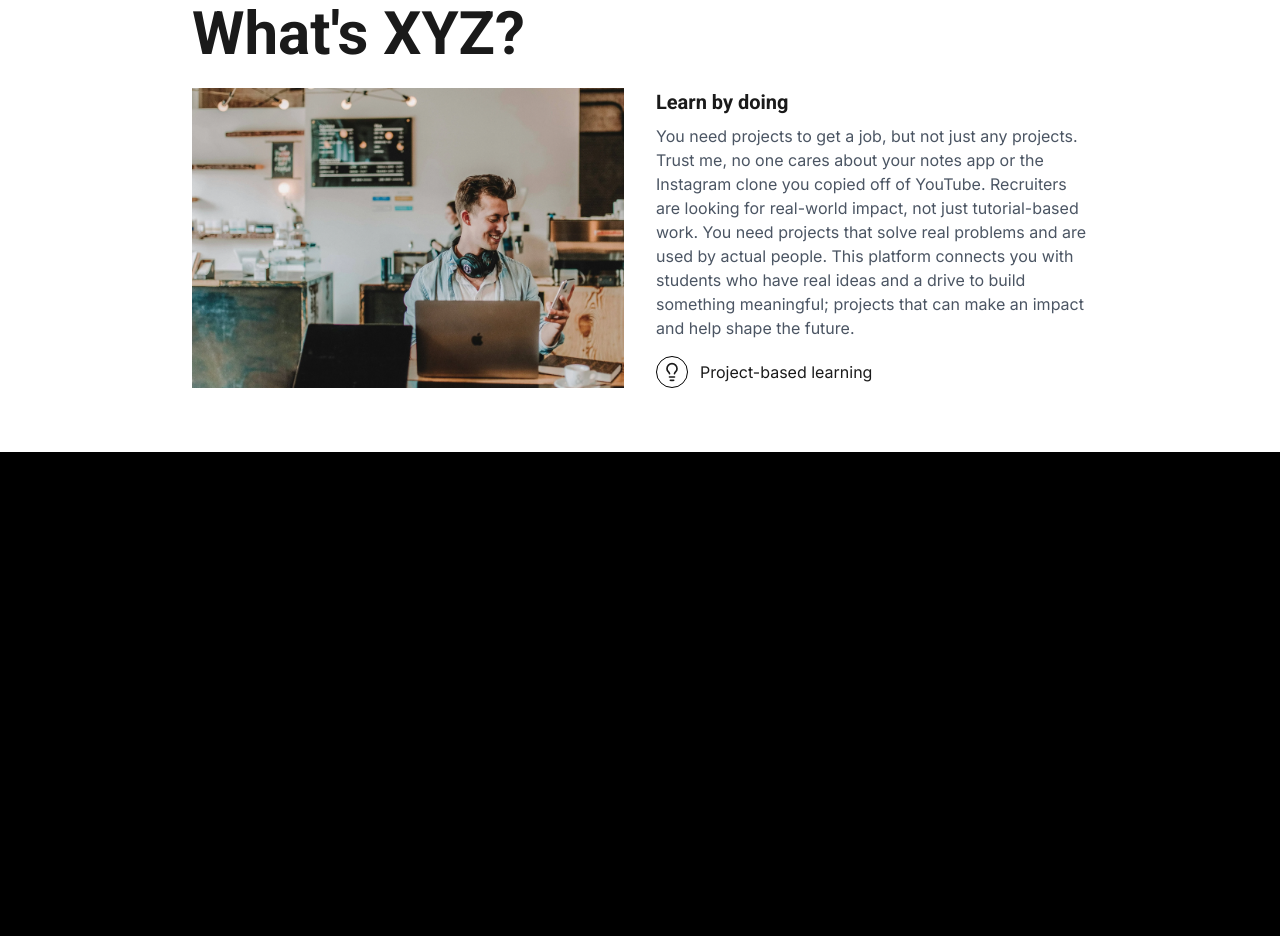
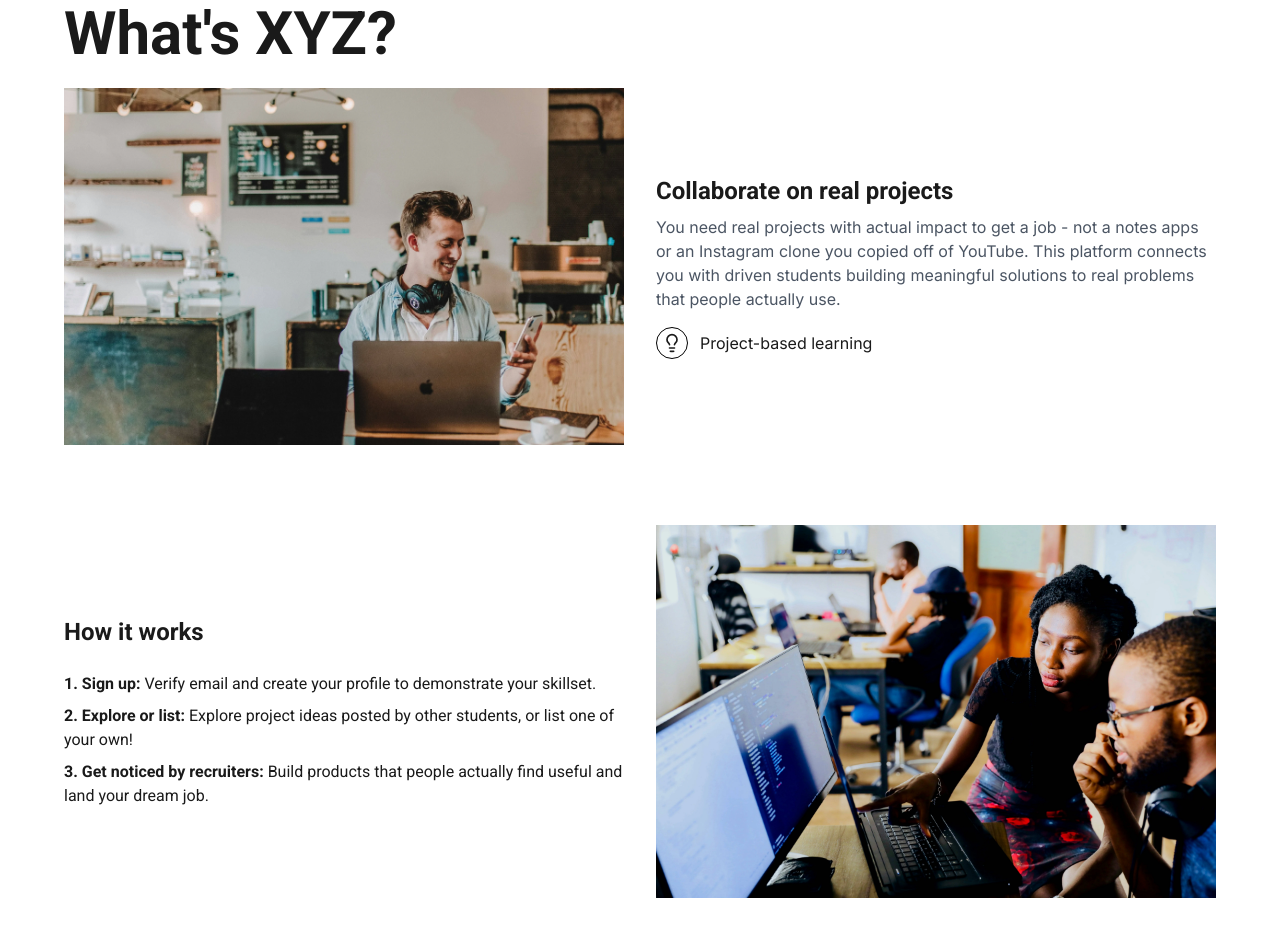
Before and after one commit to Digital-Ibraheem/projex, a Next.js app in the folder frontend/: page / in a window 1280 px wide. Shown: the part 700-1636 px from the top of the page. Before the commit the page ends 1152 px from the top, so only its background shows below. Built offline with nearby package versions, Linux system fonts and the light colour scheme.

Commit message:
how it works

```diff
--- a/frontend/src/app/page.tsx
+++ b/frontend/src/app/page.tsx
@@ -3,6 +3,7 @@
 import Navbar from '@/components/Navbar';
 import Hero from '@/components/Hero';
 import AboutSection from '@/components/AboutSection';
+import HowItWorks from '@/components/HowItWorks';
 
 export default function HomePage() {
   return (
@@ -13,6 +14,7 @@ export default function HomePage() {
       <main>
         <Hero />
         <AboutSection />
+        <HowItWorks />
       </main>
     </div>
   );
--- a/frontend/src/components/AboutSection.tsx
+++ b/frontend/src/components/AboutSection.tsx
@@ -8,9 +8,9 @@ export default function AboutSection() {
         <section
             className="relative py-16 flex flex-col items-center justify-center px-4 text-[#1a1a1a] sm:px-10 bg-white"
         >
-            <h1 className="sm:px-8 md:px-0 text-4xl md:text-6xl font-semibold text-[#1a1a1a] max-w-4xl w-full">What's XYZ?</h1>
-            <div className="flex flex-col md:flex-row mt-6 w-full max-w-4xl items-stretch justify-center">
-                <div className="sm:px-8 md:px-0 md:pr-8 flex-1 flex justify-center">
+            <h1 className="sm:px-8 md:px-0 text-4xl md:text-6xl font-semibold text-[#1a1a1a] max-w-6xl w-full">What's XYZ?</h1>
+            <div className="flex flex-col md:flex-row mt-6 w-full max-w-6xl items-center justify-center">
+                <div className="sm:px-8 md:px-0 md:pr-8 flex-1 flex justify-center items-center">
                     {/* Image Below Title */}
                     <div className="w-full md:h-full flex items-stretch">
                         <Image
@@ -22,11 +22,11 @@ export default function AboutSection() {
                         />
                     </div>
                 </div>
-                <div className="sm:px-8 md:px-0 flex-1 mt-6 md:mt-0 flex flex-col justify-center h-full">
+                <div className="sm:px-8 md:px-0 flex-1 flex flex-col justify-center items-center h-full">
                     <div className="w-full flex flex-col justify-center h-full">
-                        <h3 className="text-xl font-bold text-[#1a1a1a]">Learn by doing</h3>
+                        <h3 className="text-xl sm:text-2xl mt-4 sm:mt-0 font-bold text-[#1a1a1a]">Collaborate on real projects</h3>
                         <p className='text-gray-600 mt-2 font-inter text-sm lg:text-base'>
-                            You need projects to get a job, but not just any projects. Trust me, no one cares about your notes app or the Instagram clone you copied off of YouTube. Recruiters are looking for real-world impact, not just tutorial-based work. You need projects that solve real problems and are used by actual people. This platform connects you with students who have real ideas and a drive to build something meaningful; projects that can make an impact and help shape the future.
+                            You need real projects with actual impact to get a job - not a notes apps or an Instagram clone you copied off of YouTube. This platform connects you with driven students building meaningful solutions to real problems that people actually use.
                         </p>
                         <div className="flex items-center mt-4">
                             <span className="border border-black rounded-full p-[5px]">
@@ -37,6 +37,36 @@ export default function AboutSection() {
                     </div>
                 </div>
             </div>
+            <div className="flex flex-col md:flex-row mt-20 w-full max-w-6xl items-center justify-center">
+                <div className="sm:px-8 md:px-0 flex-1 flex flex-col justify-center items-center h-full">
+                    <div className="w-full flex flex-col justify-center h-full">
+                        <h3 className="text-2xl font-bold text-[#1a1a1a]">How it works</h3>
+                        <ul className="mt-4">
+                            <li className="mt-2">
+                                <b>1. Sign up:</b>  Verify email and create your profile to demonstrate your skillset.
+                            </li>
+                            <li className="mt-2">
+                                <b>2. Explore or list:</b>  Explore project ideas posted by other students, or list one of your own!
+                            </li>
+                            <li className="mt-2">
+                                <b>3. Get noticed by recruiters:</b> Build products that people actually find useful and land your dream job.
+                            </li>
+                        </ul>
+                    </div>
+                </div>
+                <div className="sm:px-8 mt-5 sm:mt-0 md:px-0 md:pl-8 flex-1 flex justify-center items-center">
+                    {/* Image Below Title */}
+                    <div className="w-full md:h-full flex items-stretch">
+                        <Image
+                            src="/images/how-it-works.webp"
+                            alt="About XYZ"
+                            width={400}
+                            height={300}
+                            className="w-full h-full object-cover"
+                        />
+                    </div>
+                </div>
+            </div>
         </section>
     )
 }
--- a/frontend/src/components/Hero.tsx
+++ b/frontend/src/components/Hero.tsx
@@ -12,7 +12,7 @@ export default function Hero() {
             {/* Content (must be above overlay) */}
             <div className="relative z-10">
                 <h1 className="text-4xl sm:text-6xl font-semibold">Build Projects. Showcase Your Skills.</h1>
-                <p className="text-gray-400 mt-4 text-sm sm:text-base font-inter">Join fellow students to gain experience, build your portfolio, and collaborate on real-world ideas.</p>
+                <p className="text-gray-400 mt-4 text-sm sm:text-base font-inter">Find students with real ideas to collaborate with, or bring your own ideas to the table.</p>
                 <div className="flex justify-center items-center mt-4">
                     <Button className="">Start your journey</Button>
                 </div>
--- /dev/null
+++ b/frontend/src/components/HowItWorks.tsx
@@ -0,0 +1,14 @@
+'use client';
+
+import Image from "next/image";
+import { Lightbulb } from 'lucide-react';
+
+export default function HowItWorks() {
+    return (
+        <section
+            className="relative py-16 flex flex-col items-center justify-center px-4 text-[#1a1a1a] sm:px-10 bg-white"
+        >
+
+        </section>
+    )
+}
```
Also changed, not shown: frontend/public/images/how-it-works.webp (added), 1 other file (tests, documents, lock files or other folders).
